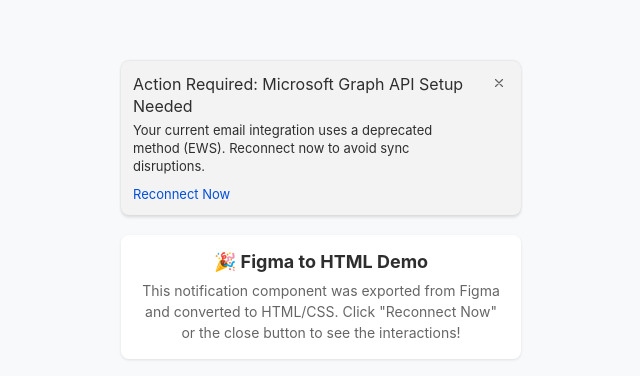
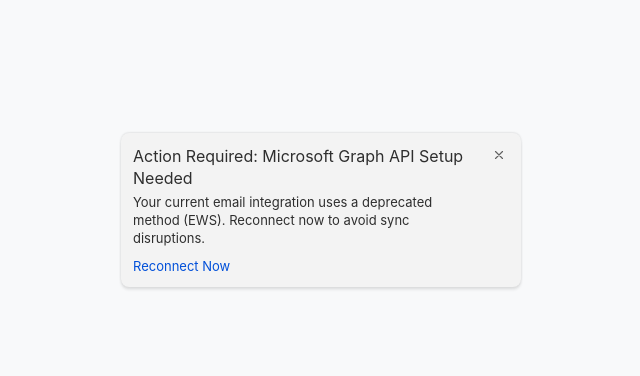
Before and after one commit to abrar-arch/Reddog, a website: page public/index.html in a window 1280 px wide. Shown: the part 190-566 px from the top of the page, without its empty margins (319-959 px from the left). Drawn offline with Linux system fonts and the light colour scheme.

Commit message:
✨ Remove demo info section - clean notification component
- Remove demo text and styling from notification app
- Show only the core Figma notification component

```diff
--- a/public/index.html
+++ b/public/index.html
@@ -103,26 +103,6 @@
             stroke-linejoin: round;
         }
 
-        .demo-info {
-            text-align: center;
-            margin-top: 20px;
-            padding: 16px;
-            background: white;
-            border-radius: 8px;
-            box-shadow: 0 1px 3px rgba(0,0,0,0.1);
-        }
-
-        .demo-info h2 {
-            color: #2e2e2e;
-            font-size: 18px;
-            margin-bottom: 8px;
-        }
-
-        .demo-info p {
-            color: #666;
-            font-size: 14px;
-            line-height: 1.5;
-        }
 
         @media (max-width: 480px) {
             .container {
@@ -157,12 +137,6 @@
                 </svg>
             </button>
         </div>
-
-        <div class="demo-info">
-            <h2>🎉 Figma to HTML Demo</h2>
-            <p>This notification component was exported from Figma and converted to HTML/CSS.
-            Click "Reconnect Now" or the close button to see the interactions!</p>
-        </div>
     </div>
 
     <script>
```
